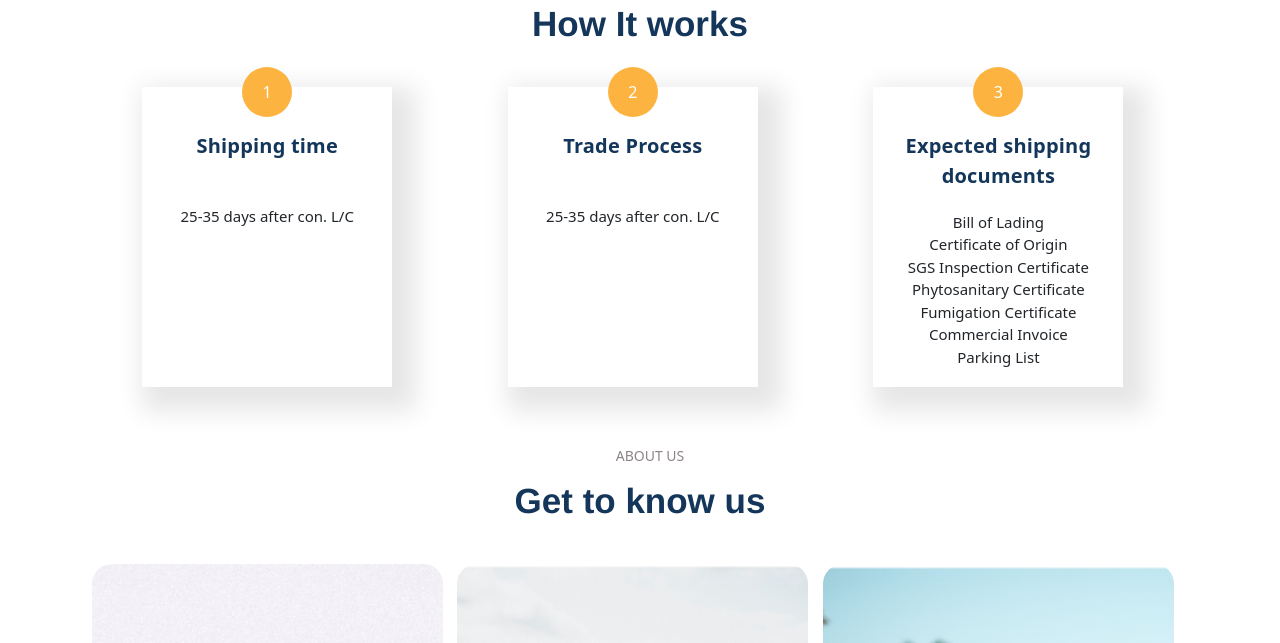
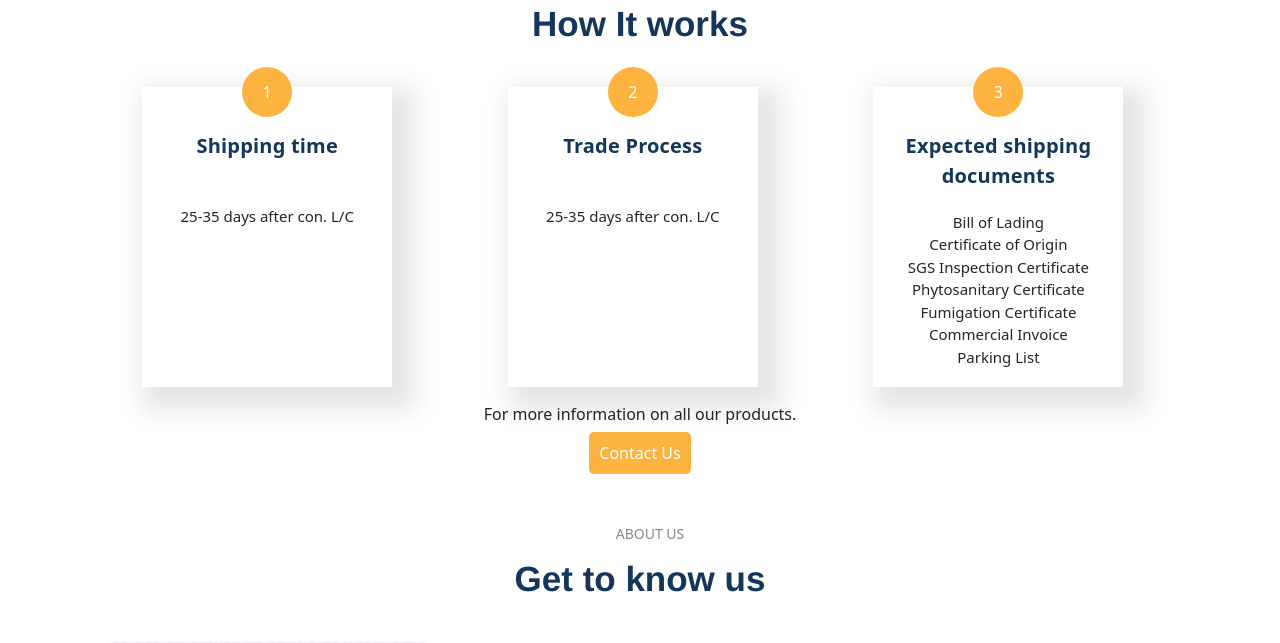
Before and after one commit to Jayyp1234/Crosswater-Project, a Flask app: page / in a window 1280 px wide. Shown: the part 1055-1698 px from the top of the page. Run offline with Flask 2, Linux system fonts and the light colour scheme; some libraries are stand-ins or nearby versions; some web fonts are replaced.

Commit message:
Added Contact Button

```diff
--- a/crosswaterproject/templates/landing/index.html
+++ b/crosswaterproject/templates/landing/index.html
@@ -50,7 +50,7 @@
 </div>
 <br><br>
 <!--How its works-->
-<div class="row container ikea" id="faq" style="align-items: center;margin: auto;">
+<div class="row container ikea" id="faq" style="align-items: center;margin: auto;text-align: center;">
     <h2>How It works</h2>
     <div class="row">
         <div class="col-md-4 wow fadeInUp" data-wow-delay="0.1s">
@@ -93,7 +93,8 @@
             </div>
         </div>
     </div>
-
+    <span style="margin-top:15px;margin-bottom: 15px;">For more information on all our products.</span>
+    <a href="/form" class="wow backInRight"> <span class="nav-body" style="color: white;"> Contact Us </span></a>
 </div>
 <br><br>
 <!--About Us-->
```
